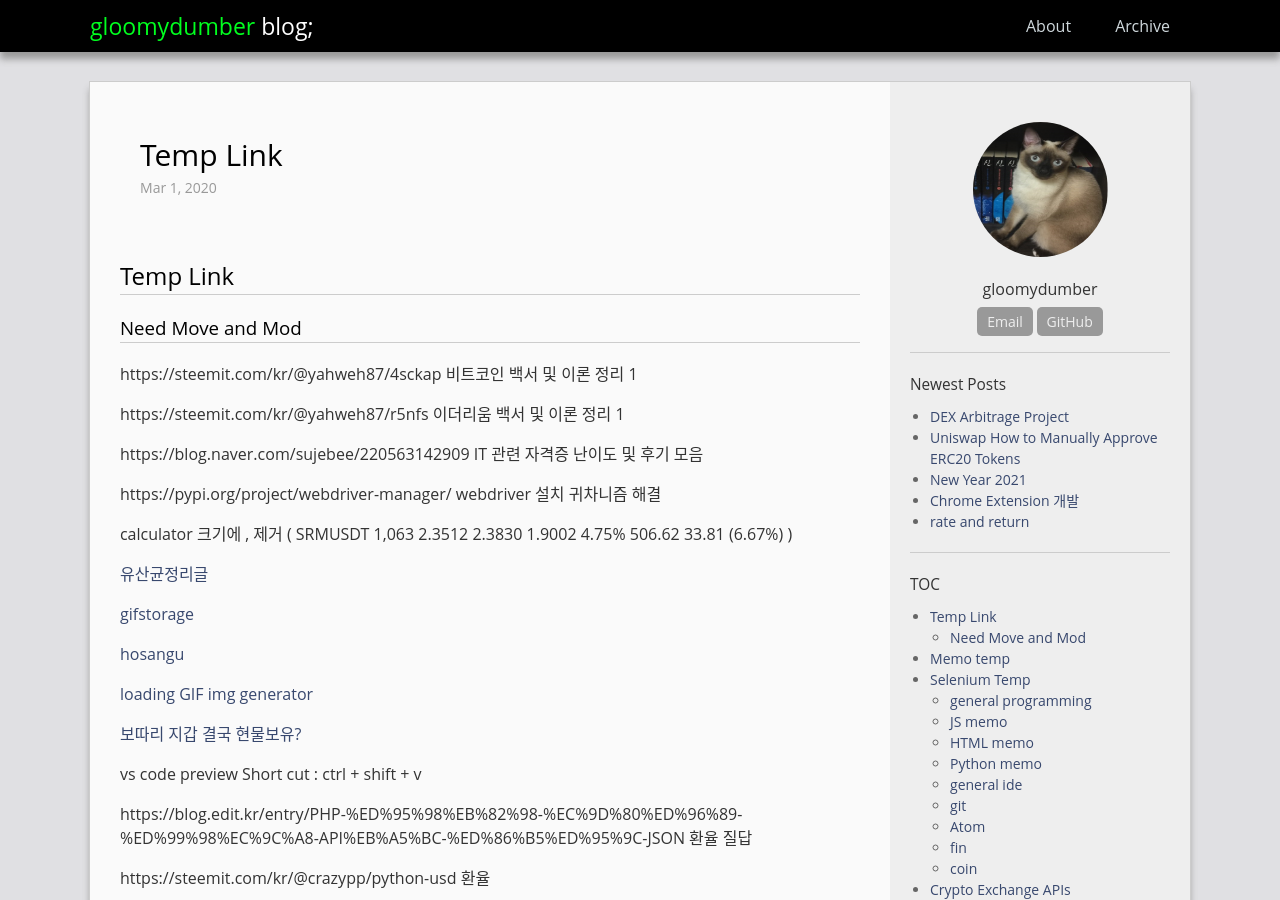
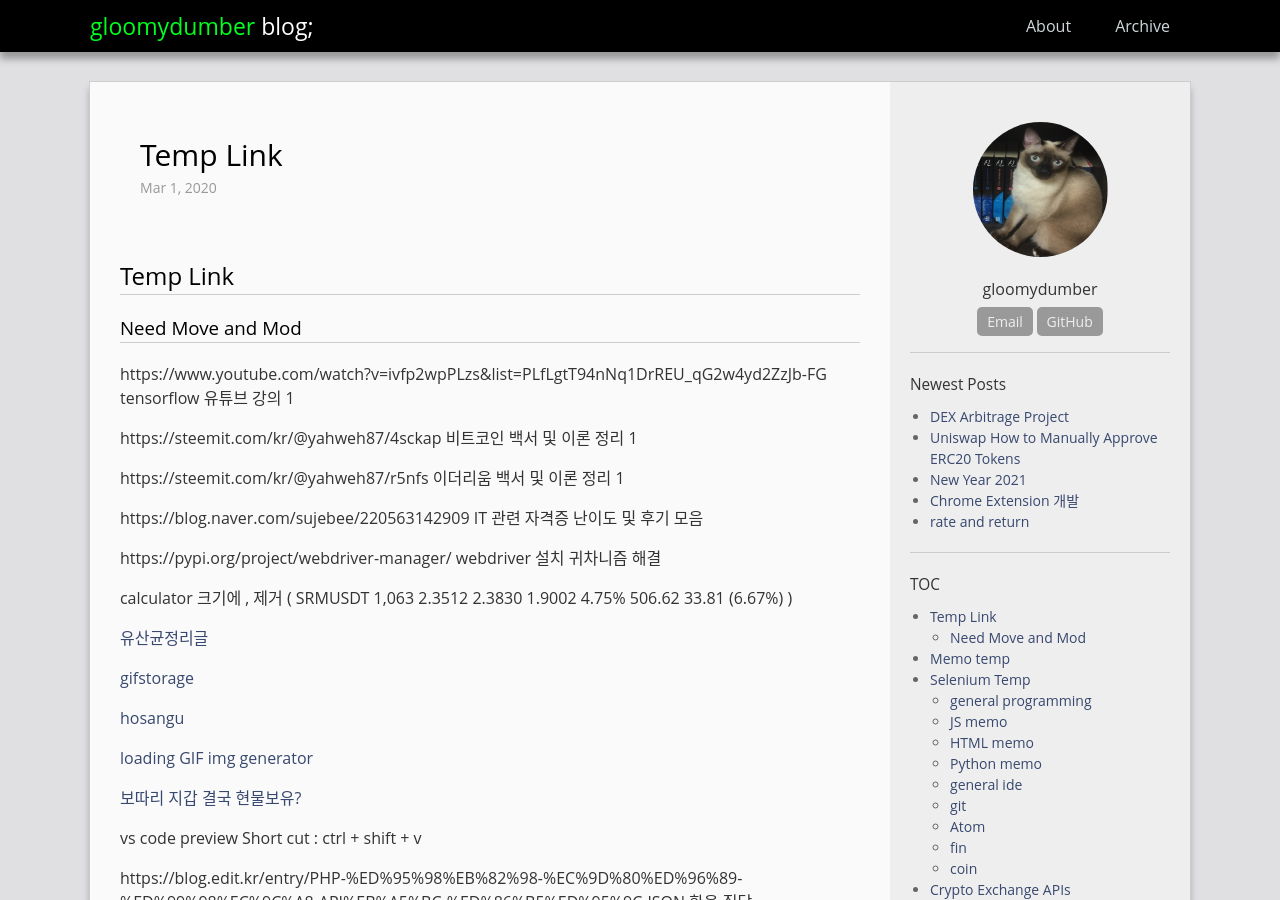
Before and after one commit to gloomydumber/copy, a Jekyll site: the page built from _posts/2020-03-01-TempLink.md, in a window 1280 px wide and 900 px high. Built offline with Jekyll 4.4.1, drawn with Linux system fonts in a browser that asks for light colours; comment, search, counter and statistics services are not loaded.

Commit message:
PostModded

```diff
--- a/_posts/2020-03-01-TempLink.md
+++ b/_posts/2020-03-01-TempLink.md
@@ -11,6 +11,8 @@ use_math: true
 ## Temp Link
 
 ### Need Move and Mod
+
+https://www.youtube.com/watch?v=ivfp2wpPLzs&list=PLfLgtT94nNq1DrREU_qG2w4yd2ZzJb-FG tensorflow 유튜브 강의 1
 
 https://steemit.com/kr/@yahweh87/4sckap 비트코인 백서 및 이론 정리 1
 
```
